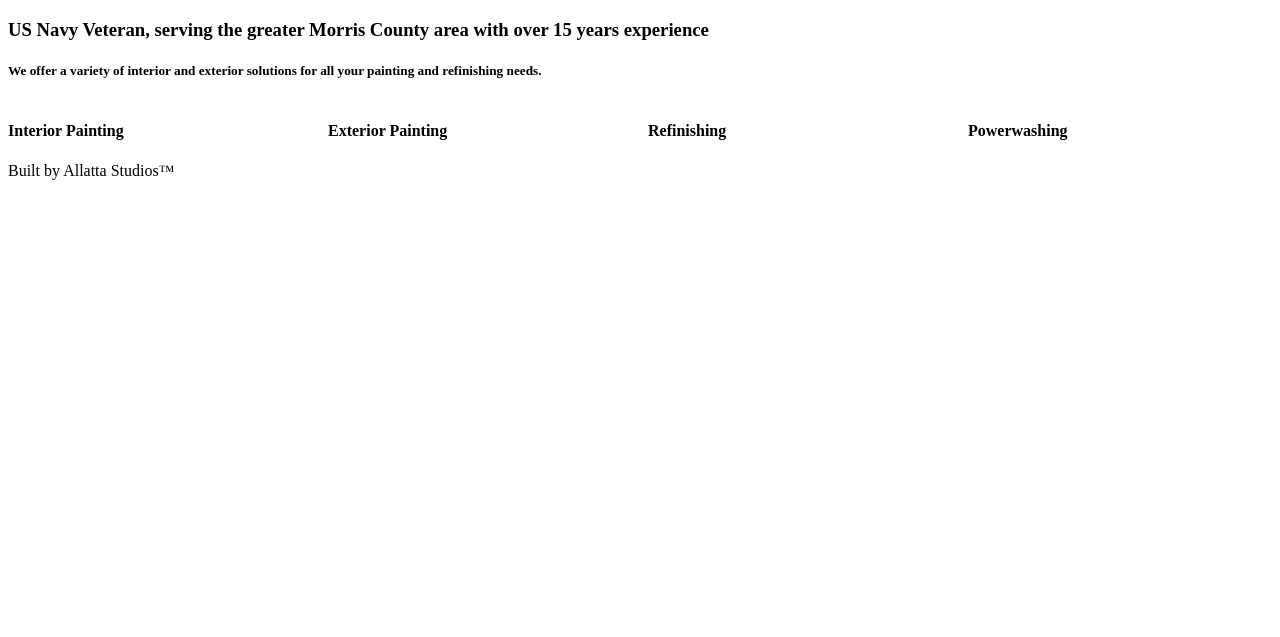
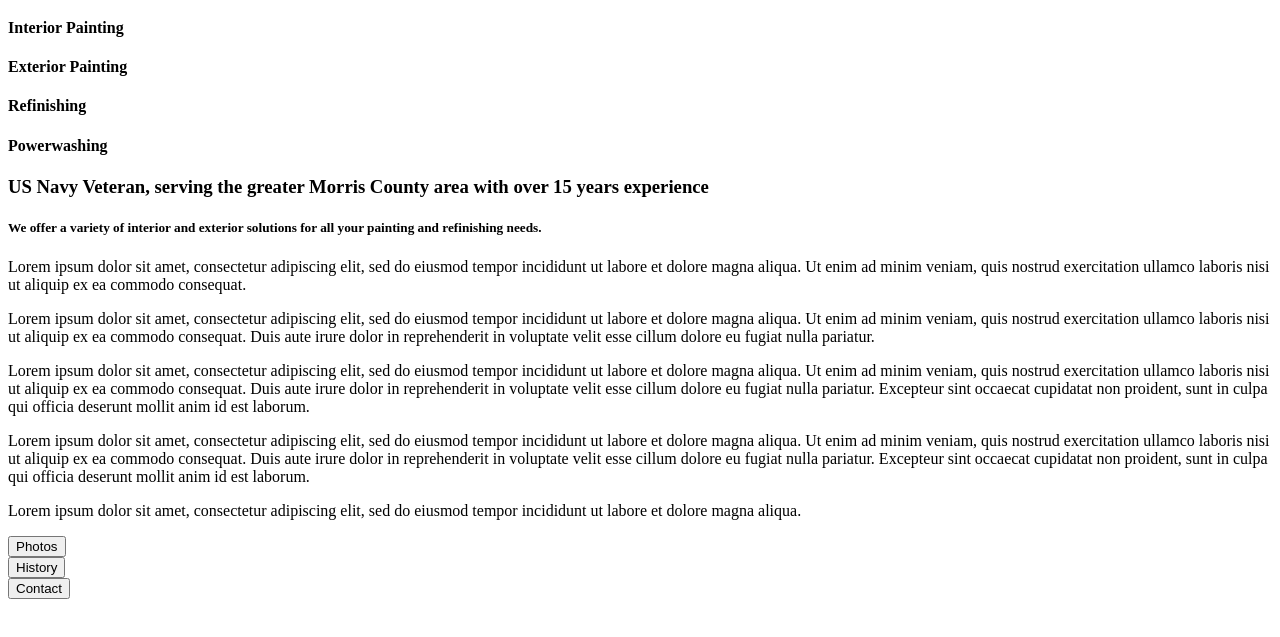
Before and after one commit to jdevries3133/allattapainting, a plain HTML site: page index.html in a window 1280 px wide. Shown: the part 61-698 px from the top of the page. Drawn offline with Linux system fonts and the light colour scheme.

```diff
--- a/index.html
+++ b/index.html
@@ -8,30 +8,98 @@
   </head>
 
   <body>
+    <header>
       <h1>Allatta Painting</h1>
+      <!-- Photos -->
+      <!-- About -->
+      <!-- Contact -->
+    </header>
+
+    <!-- MAIN CONTENT -->
+    <section>
+      <!-- SERVICES -->
+      <div class="main__services">
+        <h4>Interior Painting</h4>
+        <h4>Exterior Painting</h4>
+        <h4>Refinishing</h4>
+        <h4>Powerwashing</h4>
+      </div>
+
+      <!-- CENTER CONTENT -->
+      <div>
         <h3>
-      US Navy Veteran, serving the greater Morris County area with over 15 years
-      experience
+          US Navy Veteran, serving the greater Morris County area with over 15
+          years experience
         </h3>
         <h5>
           We offer a variety of interior and exterior solutions for all your
           painting and refinishing needs.
         </h5>
-    <section class="basic-grid">
-      <div class="card container">
-        <h4>Interior Painting</h4>
       </div>
-      <div class="card container">
-        <h4>Exterior Painting</h4>
+
+      <!-- TESTIMONIALS -->
+      <div class="main__testimonials">
+        <div class="card">
+          <p>
+            Lorem ipsum dolor sit amet, consectetur adipiscing elit, sed do
+            eiusmod tempor incididunt ut labore et dolore magna aliqua. Ut enim
+            ad minim veniam, quis nostrud exercitation ullamco laboris nisi ut
+            aliquip ex ea commodo consequat.
+          </p>
+          <p>
+            Lorem ipsum dolor sit amet, consectetur adipiscing elit, sed do
+            eiusmod tempor incididunt ut labore et dolore magna aliqua. Ut enim
+            ad minim veniam, quis nostrud exercitation ullamco laboris nisi ut
+            aliquip ex ea commodo consequat. Duis aute irure dolor in
+            reprehenderit in voluptate velit esse cillum dolore eu fugiat nulla
+            pariatur.
+          </p>
       </div>
-      <div class="card container">
-        <h4>Refinishing</h4>
+        <div class="card">
+          <p>
+            Lorem ipsum dolor sit amet, consectetur adipiscing elit, sed do
+            eiusmod tempor incididunt ut labore et dolore magna aliqua. Ut enim
+            ad minim veniam, quis nostrud exercitation ullamco laboris nisi ut
+            aliquip ex ea commodo consequat. Duis aute irure dolor in
+            reprehenderit in voluptate velit esse cillum dolore eu fugiat nulla
+            pariatur. Excepteur sint occaecat cupidatat non proident, sunt in
+            culpa qui officia deserunt mollit anim id est laborum.
+          </p>
       </div>
-      <div class="card container">
-        <h4>Powerwashing</h4>
+        <div class="card">
+          <p>
+            Lorem ipsum dolor sit amet, consectetur adipiscing elit, sed do
+            eiusmod tempor incididunt ut labore et dolore magna aliqua. Ut enim
+            ad minim veniam, quis nostrud exercitation ullamco laboris nisi ut
+            aliquip ex ea commodo consequat. Duis aute irure dolor in
+            reprehenderit in voluptate velit esse cillum dolore eu fugiat nulla
+            pariatur. Excepteur sint occaecat cupidatat non proident, sunt in
+            culpa qui officia deserunt mollit anim id est laborum.
+          </p>
+          <p>
+            Lorem ipsum dolor sit amet, consectetur adipiscing elit, sed do
+            eiusmod tempor incididunt ut labore et dolore magna aliqua.
+          </p>
       </div>
     </section>
-    <footer>Built by Allatta Studios&TRADE;</footer>
+
+    <section>
+      <article>
+        <button class="footer__actionButton footer__actionButton--photos">
+          Photos
+        </button>
+      </article>
+      <article>
+        <button class="footer__actionButton footer__actionButton--about">
+          History
+        </button>
+      </article>
+      <article>
+        <button class="footer__actionButton footer__actionButton--contact">
+          Contact
+        </button>
+      </article>
+    </section>
   </body>
 
   <script src="scripts.js"></script>
--- a/styles/style.css
+++ b/styles/style.css
@@ -1,4 +1,4 @@
-.basic-grid {
+.services {
   display: grid;
   gap: 1rem;
   grid-template-columns: repeat(auto-fit, minmax(180px, 1fr));
```
Lines whose indentation alone changed are shown as unchanged.
